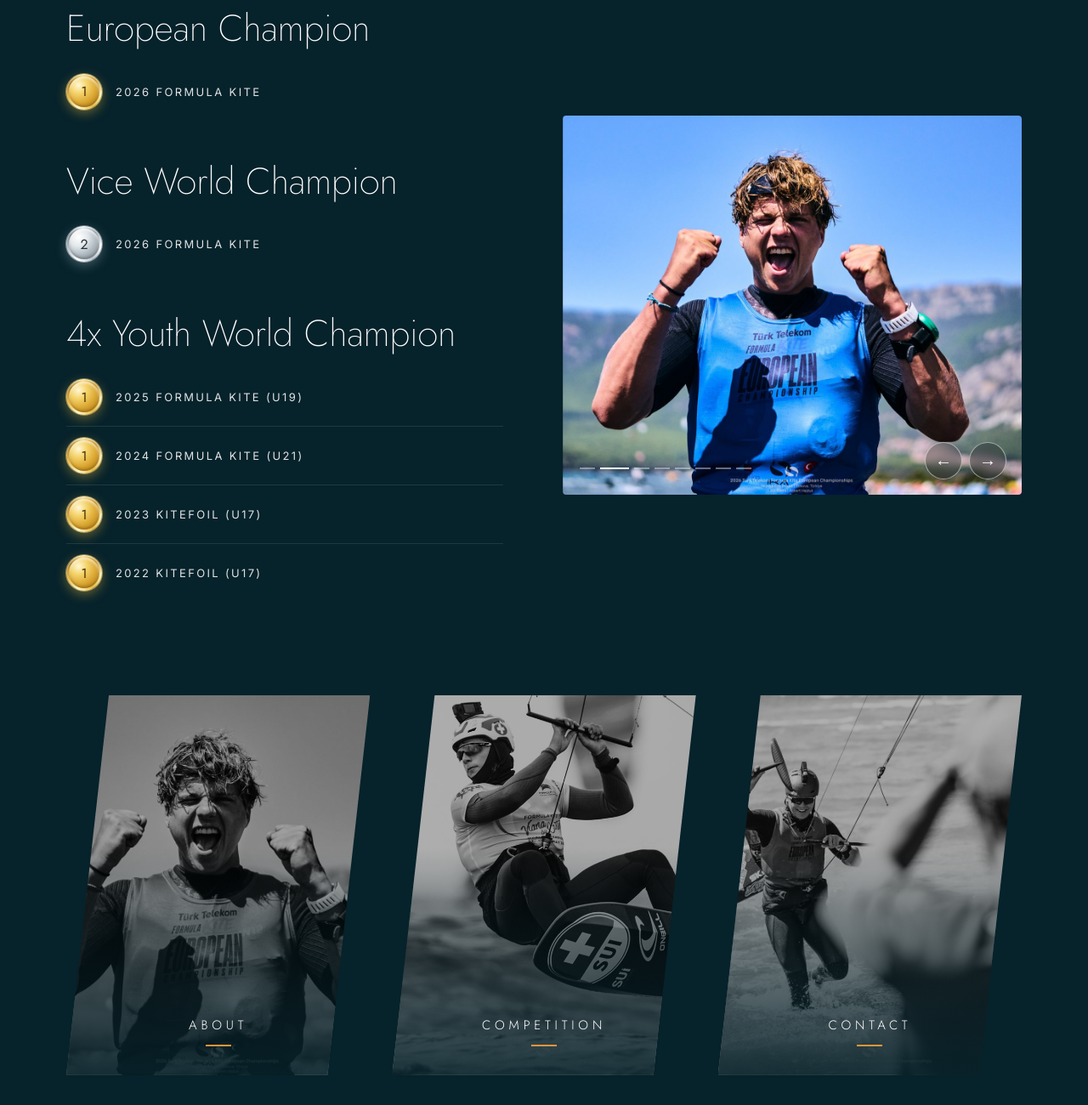
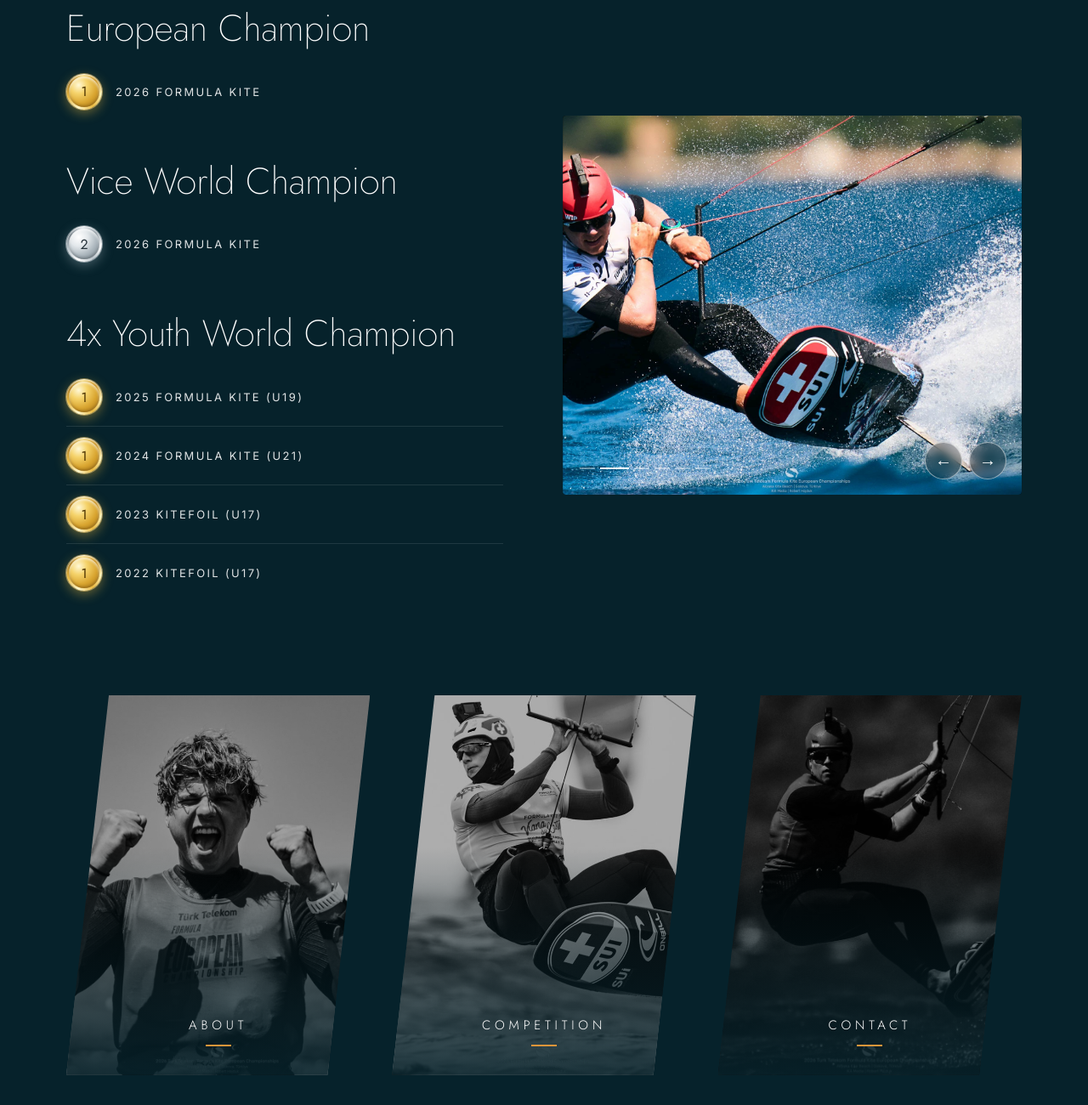
Before and after one commit to Gianlococ/flying-gianandrea, a plain HTML site: page index.html in a window 1280 px wide. Shown: the part 900-2200 px from the top of the page at 85% size. Drawn offline with Linux system fonts and the light colour scheme.

Commit message:
Doppelte Bilder ersetzt
Co-Authored-By: Claude Opus 5.5 <noreply@anthropic.com>
Claude-Session: https://claude.ai/code/session_01Enzrxnh1GuxCQGVYfxW86e

```diff
--- a/index.html
+++ b/index.html
@@ -88,7 +88,7 @@ const SITE = {
   pageHeaders: { news: "img/p21.jpg", about: "img/p12.jpg", gear: "img/hdr_gear.jpg", competition: "img/hdr_competition.jpg", partners: "img/hdr_partners.jpg" },
 
   /* ---------- KACHELN unter dem Titelbild ---------- */
-  tiles: { about: "img/p30.jpg", competition: "img/p07.jpg", contact: "img/p28.jpg" },
+  tiles: { about: "img/p30.jpg", competition: "img/p07.jpg", contact: "img/p24.jpg" },
 
   /* ---------- HOME ---------- */
   heroImage: "img/hero_main.jpg",
@@ -100,7 +100,7 @@ const SITE = {
     { title: { en: "4x Youth World Champion", de: "4x Jugendweltmeister" },
       lines: ["🥇 2025 Formula Kite (U19)", "🥇 2024 Formula Kite (U21)", "🥇 2023 KiteFoil (U17)", "🥇 2022 KiteFoil (U17)"] }
   ],
-  homeSlider: ["img/p36.jpg","img/p30.jpg","img/p16.jpg","img/p35.jpg","img/p33.jpg","img/p19.jpg","img/p34.jpg","img/p14.jpg"],
+  homeSlider: ["img/p36.jpg", "img/p16.jpg", "img/p35.jpg", "img/p33.jpg", "img/p34.jpg", "img/p14.jpg"],
   instagram: [
     { img: "img/ig1.jpg", url: "https://www.instagram.com/kiteclasses/p/De_U06DjrrJ/" },
     { img: "img/ig2.jpg", url: "https://www.instagram.com/swisssailingteam/p/De9t6X7tyCX/" },
@@ -254,7 +254,7 @@ const SITE = {
         "3rd place, World Championship Freestyle U14, St-Pierre la-Mer (FR)",
         "1st place, Swiss KiteFoil Series U18"] } ] }
   ],
-  competitionSlider: ["img/p07.jpg","img/p11.jpg","img/p22.jpg","img/p25.jpg"],
+  competitionSlider: ["img/p26.jpg", "img/p11.jpg", "img/p20.jpg", "img/p25.jpg"],
 
   /* ---------- PARTNERS ---------- */
   partnersIntro: {
```
